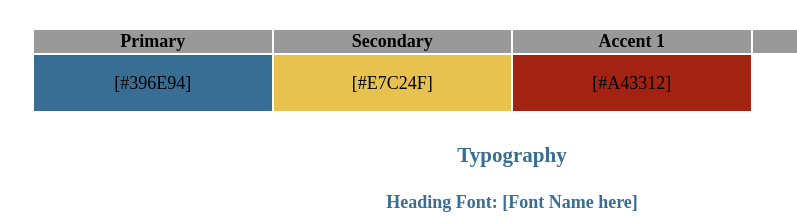
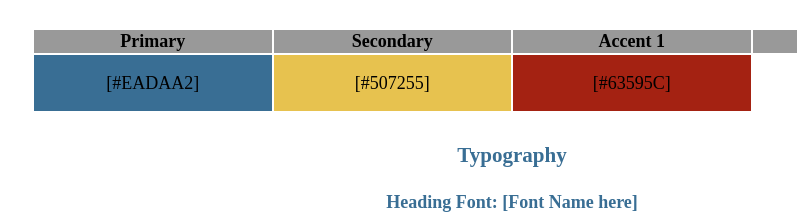
Before and after one commit to Bicho1302/wdd130, a plain HTML site: page wwr/site-plan-rafting.html in a window 1280 px wide. Shown: the part 1219-1436 px from the top of the page, 128-925 px from the left. Drawn offline with Linux system fonts and the light colour scheme; files that its build step writes are made by us from their sources; a web font is replaced by a local one.

Commit message:
checkpoint2

```diff
--- a/wwr/site-plan-rafting.html
+++ b/wwr/site-plan-rafting.html
@@ -34,7 +34,7 @@
     <h2>Branding</h2>
     <h3>Website Logo</h3>
     <!-- Replace this with some sort of logo for your site.  A logo can be as simple as the name of your site in a nice font :) -->
-    <img src="C:\Users\victo\Documents\GitHub\wdd130\wwr\images\whitewaterraftinglogo.png" alt="Logo image" />
+    <img src="whitewaterraftinglogo.png" alt="Logo image" />
     <hr />
     <h2>Style Guide</h2>
 
@@ -57,9 +57,9 @@
       </tr>
       <!-- Replace the numbers in the boxes below with your hex color codes. Then switch to the site-plan.css file and change your colors there as well. -->
       <tr>
-        <td class="primary">[#396E94]</td>
-        <td class="secondary">[#E7C24F]</td>
-        <td class="accent1">[#A43312]</td>
+        <td class="primary">[#EADAA2]</td>
+        <td class="secondary">[#507255]</td>
+        <td class="accent1">[#63595C]</td>
         <td class="accent2"></td>
       </tr>
     </table>
```
